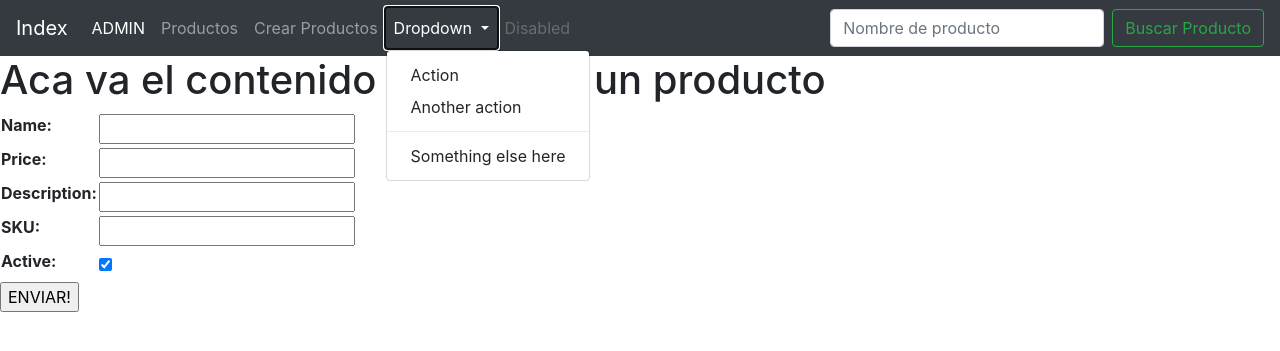
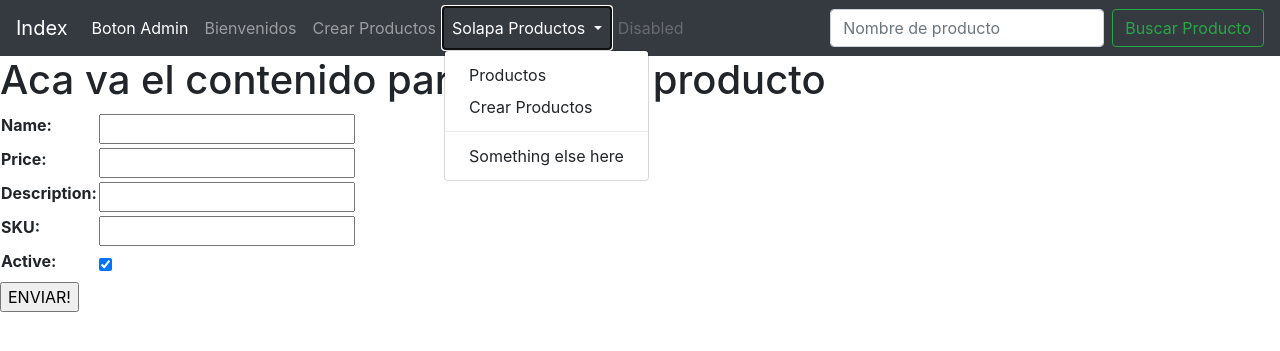
Before and after one commit to brianmondino/PROYECTOFINAL, a Django app: page /products/create-product/ in a window 1280 px wide, after a click on "Solapa Productos". Shown: the top 351 px of the page. Run offline with Django 4.2, Linux system fonts and the light colour scheme.

Commit message:
commit
-Comments

```diff
--- a/app_proyect/admin.py
+++ b/app_proyect/admin.py
@@ -3,4 +3,4 @@ from django.contrib import admin
 from app_proyect.models import Products
 
 # Register your models here.
-admin.site.register(Products)
+admin.site.register(Products)       #para registrar producots desde la pag de admin. dice (Products) porque asi se llama la class en models.py
--- a/app_proyect/urls.py
+++ b/app_proyect/urls.py
@@ -2,7 +2,7 @@ from django.urls import path
 from app_proyect.views import products, create_product, search_product_view
 
 urlpatterns = [
-	path('', products, name = 'products'),
+	path('', products, name = 'products'),								# '' es la url principal, products lo toma de views.py en app_proyect
 	path('create-product/', create_product, name ='create_product'),
 	path('search-product-view/', search_product_view, name = 'search_product_view'),
 ]
--- a/app_proyect/views.py
+++ b/app_proyect/views.py
@@ -5,17 +5,17 @@ from app_proyect.models import Products
 from app_proyect.forms import Product_form
 
 def products(request):
-        productos = Products.objects.all()
+        productos = Products.objects.all()                      #indica que son todos los productos de class Productos que cree en models.py
         context = {'productos':productos}
         return render(request, 'products.html', context=context)
 
 def create_product(request):
-	if request.method == 'GET':
-		form = Product_form()
+	if request.method == 'GET':              #como sabe que entra GET ?????????????????????????????????????????
+		form = Product_form()                           #Product_from es un formulario lo cree en froms.py e incluye todos los campos de la class Products(en models.py)
 		context = {'form':form}
 		return render(request, 'create_product.html', context = context)
 	else:
-		form = Product_form(request.POST)
+		form = Product_form(request.POST)  #como sabe que entra POST ?????????????????????????????????????????
 		if form.is_valid():
 			new_product = Products.objects.create(
 				name = form.cleaned_data['name'],
--- a/final_proyect/urls.py
+++ b/final_proyect/urls.py
@@ -20,10 +20,10 @@ from final_proyect.views import welcome, index
 
 
 urlpatterns = [
-    path('', index, name = 'index'),
+    path('', index, name = 'index'),                    #ACA '' ESTA ASI PORQUE ES EL INDEX
 
-    path('admin/', admin.site.urls),
-    path('welcome/', welcome, name = 'welcome'),
+    path('admin/', admin.site.urls),                    # acá es url , el sitio de admin
+    path('welcome/', welcome, name = 'welcome'),        # acá es url , redigire a welcome (una funcion que esta en views.py), nombre que aparece en la url
 
-    path('products/', include('app_proyect.urls')),
+    path('products/', include('app_proyect.urls')),     #acá redirecciona a urls de app_proyect donde existe products
 ]
--- a/templates/base.html
+++ b/templates/base.html
@@ -11,11 +11,15 @@
         {% endblock %}
     </title>
 </head>
+<!-- este link de abjao esta en bootstrapp, opcion:  v4.6.x docs, CSS y dice que va acá-->
 <link rel="stylesheet" href="https://cdn.jsdelivr.net/npm/bootstrap@4.6.1/dist/css/bootstrap.min.css" integrity="sha384-zCbKRCUGaJDkqS1kPbPd7TveP5iyJE0EjAuZQTgFLD2ylzuqKfdKlfG/eSrtxUkn" crossorigin="anonymous">
 
 <body>
-    <nav class="navbar navbar-expand-lg navbar-dark bg-dark">
-        <a class="navbar-brand" href="#">Index</a>
+
+    <!--aca pego la navbar que esta en bootstrapp y la modifico  -->
+
+    <nav class="navbar navbar-expand-lg navbar-dark bg-dark">  <!--navbar-dark bg-dark estaban en light //cambia color de la navbar-->
+        <a class="navbar-brand" href="http://127.0.0.1:8000/">Index</a>  <!--1ER BOTON DE NAVBAR -->
         <button class="navbar-toggler" type="button" data-toggle="collapse" data-target="#navbarSupportedContent"
             aria-controls="navbarSupportedContent" aria-expanded="false" aria-label="Toggle navigation">
             <span class="navbar-toggler-icon"></span>
@@ -24,42 +28,45 @@
         <div class="collapse navbar-collapse" id="navbarSupportedContent">
             <ul class="navbar-nav mr-auto">
                 <li class="nav-item active">
-                    <a class="nav-link" href="/admin/">ADMIN <span class="sr-only">(current)</span></a>
+                    <a class="nav-link" href="/admin/">Boton Admin <span class="sr-only">(current)</span></a> <!--SEGUNDO BOTON: SOLAPAS! HREF REDIRIGE Y AL LADO EL NOMBRE -->
                 </li>
                 <li class="nav-item">
-                    <a class="nav-link" href="/products/">Productos</a>
+                    <a class="nav-link" href="/welcome/">Bienvenidos</a>          <!--3ER BOTON!-->
                 </li>
                 <li class="nav-item">
                     <a class="nav-link" href="/products/create-product/">Crear Productos</a>
                 </li>
-                <li class="nav-item dropdown">
+                <li class="nav-item dropdown">  <!--BOTONERA CON SUBINDICES-->
                     <a class="nav-link dropdown-toggle" href="#" id="navbarDropdown" role="button"
                         data-toggle="dropdown" aria-expanded="false">
-                        Dropdown
+                        Solapa Productos  <!--TITULO DE LA SOLAPA-->
                     </a>
                     <div class="dropdown-menu" aria-labelledby="navbarDropdown">
-                        <a class="dropdown-item" href="#">Action</a>
-                        <a class="dropdown-item" href="#">Another action</a>
+                        <a class="dropdown-item" href="/products/">Productos</a> <!--1ER BOTON -->
+                        <a class="dropdown-item" href="/products/create-product/">Crear Productos</a>               <!--2DO BOTON -->
                         <div class="dropdown-divider"></div>
                         <a class="dropdown-item" href="#">Something else here</a>
                     </div>
                 </li>
                 <li class="nav-item">
-                    <a class="nav-link disabled">Disabled</a>
+                    <a class="nav-link disabled">Disabled</a>  <!--ULTIMO BOTON, ESTADO DESACTIVADO-->
                 </li>
             </ul>
-            <form class="form-inline my-2 my-lg-0" action="/products/search-product-view/" method="GET">
-                <input class="form-control mr-sm-2" type="text" placeholder="Nombre de producto" name="search" aria-label="Search">
+            <form class="form-inline my-2 my-lg-0" action="/products/search-product-view/" method="GET"> <!--aca se agrega toda esta linea action="/products/search-product-view/" method="GET"-->
+                <input class="form-control mr-sm-2" type="text" placeholder="Nombre de producto" name="search" aria-label="Search"> <!--se modifica type y se pone tipo text, placeholder
+                    que es lo que aparece dentro de la barra de busqueda-->
                 <button class="btn btn-outline-success my-2 my-sm-0" type="submit">Buscar Producto</button>
             </form>
         </div>
     </nav>
+
     {% block contenido %}
-    <!--Aca de comenta solo-->
+    <!--Aca es solo para comentar cosas-->
     {% endblock %}
 
 
 </body>
+<!--los 2 renglones de abajo estan en getbootstrp.comBundle-->
 <script src="https://cdn.jsdelivr.net/npm/jquery@3.5.1/dist/jquery.slim.min.js" integrity="sha384-DfXdz2htPH0lsSSs5nCTpuj/zy4C+OGpamoFVy38MVBnE+IbbVYUew+OrCXaRkfj" crossorigin="anonymous"></script>
 <script src="https://cdn.jsdelivr.net/npm/bootstrap@4.6.1/dist/js/bootstrap.bundle.min.js" integrity="sha384-fQybjgWLrvvRgtW6bFlB7jaZrFsaBXjsOMm/tB9LTS58ONXgqbR9W8oWht/amnpF" crossorigin="anonymous"></script>
 
--- a/templates/create_product.html
+++ b/templates/create_product.html
@@ -4,25 +4,26 @@
     --CREAR PRODUCTO--
 {% endblock %}
 
+{% block contenido%}
 
-{% block contenido%}
 {%if form %}
     <h1>Aca va el contenido para crear un producto</h1>
-    <form action="" method="POST">
-    {% csrf_token %}
+    <form action="" method="POST"><!-- SE USA POST PORQUE ESTA INFO NO LA TIENE QUE VER EL USUARIO-->
+    {% csrf_token %}                                            <!--TOKENNNN!! VA SI O SI-->
     <table>
         {{form.as_table}}
     </table>
-    <input type="submit", value="ENVIAR!">
+    <input type="submit", value="ENVIAR!">                      <!--LUEGO DE LLENAR EL FORM LO CARGA EN LA BASE DE DATOS ?-->
 </form>
 {% elif new_product%}
 
+<!--ESTO DE ACA ABAJO ESTA SACADO DE BOOTSTRAP-->
 <div class="card" style="width: 18rem;">
     <img class="card-img-top" src=".../100px180/" alt="Card image cap">
     <div class="card-body">
-        <h5 class="card-title">{{new_product.name}}</h5>
-        <p class="card-text">{{new_product.description}}</p>
-        <p class="card-text">{{new_product.price}}</p>
+        <h5 class="card-title">{{new_product.name}}</h5>        <!--ACA VA EL TITULO, LO SACO DE APP_PROYECT/VIEWS.PY EN LA FUNCION DE create_product -->
+        <p class="card-text">{{new_product.description}}</p>    <!--lo mismo que arriba-->
+        <p class="card-text">{{new_product.price}}</p>          <!--lo mismo que arriba-->
 
     </div>
 </div>
--- a/templates/index.html
+++ b/templates/index.html
@@ -1,4 +1,4 @@
-{% extends 'base.html' %}
+{% extends 'base.html' %}  <!--EXTRAIGO A BASE.HTML Y LO USA DE TEMPLATE-->
 
 {% block titulo %}
 Inicio
```
Also changed, not shown: templates/products.html (+6 -6 lines), db.sqlite3.
